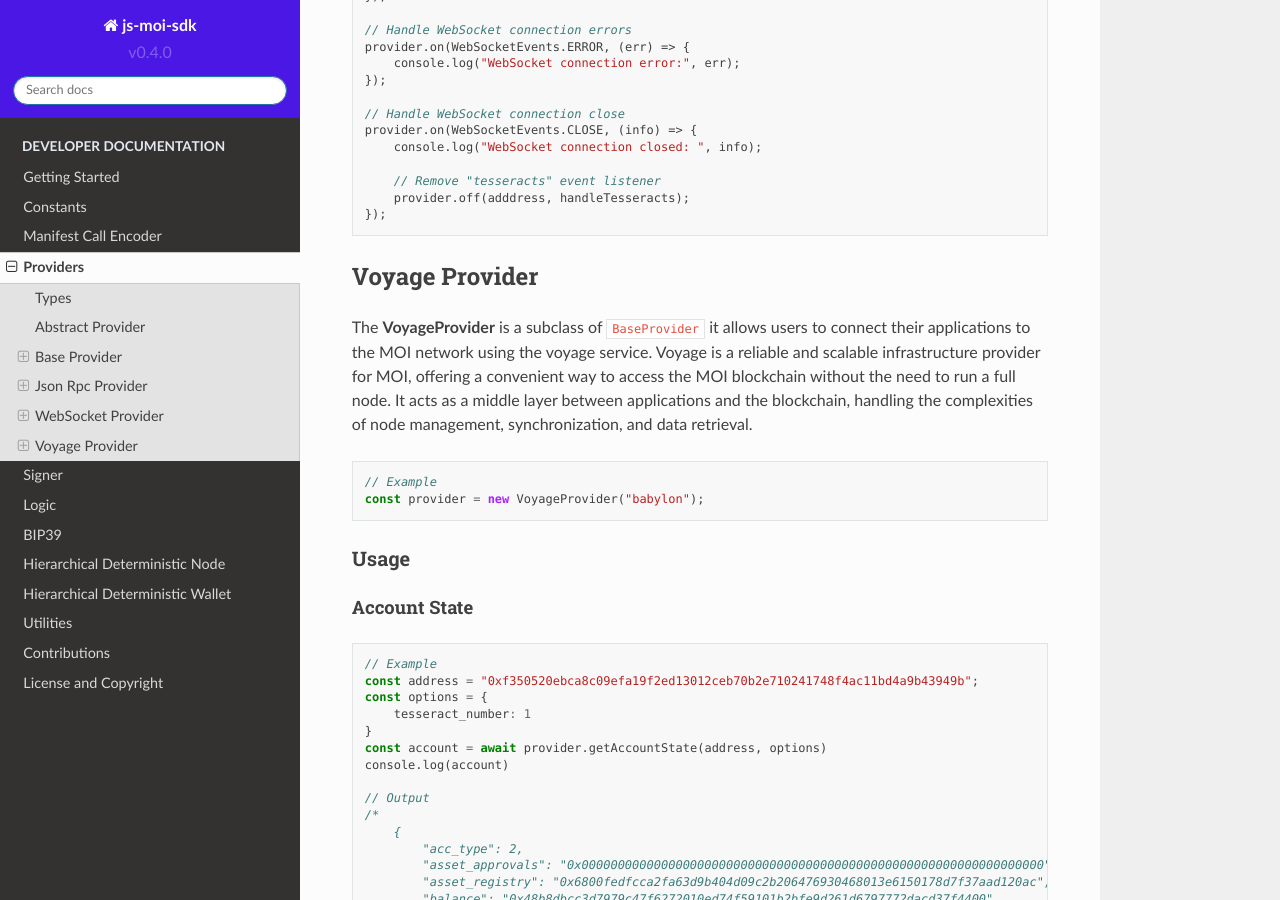
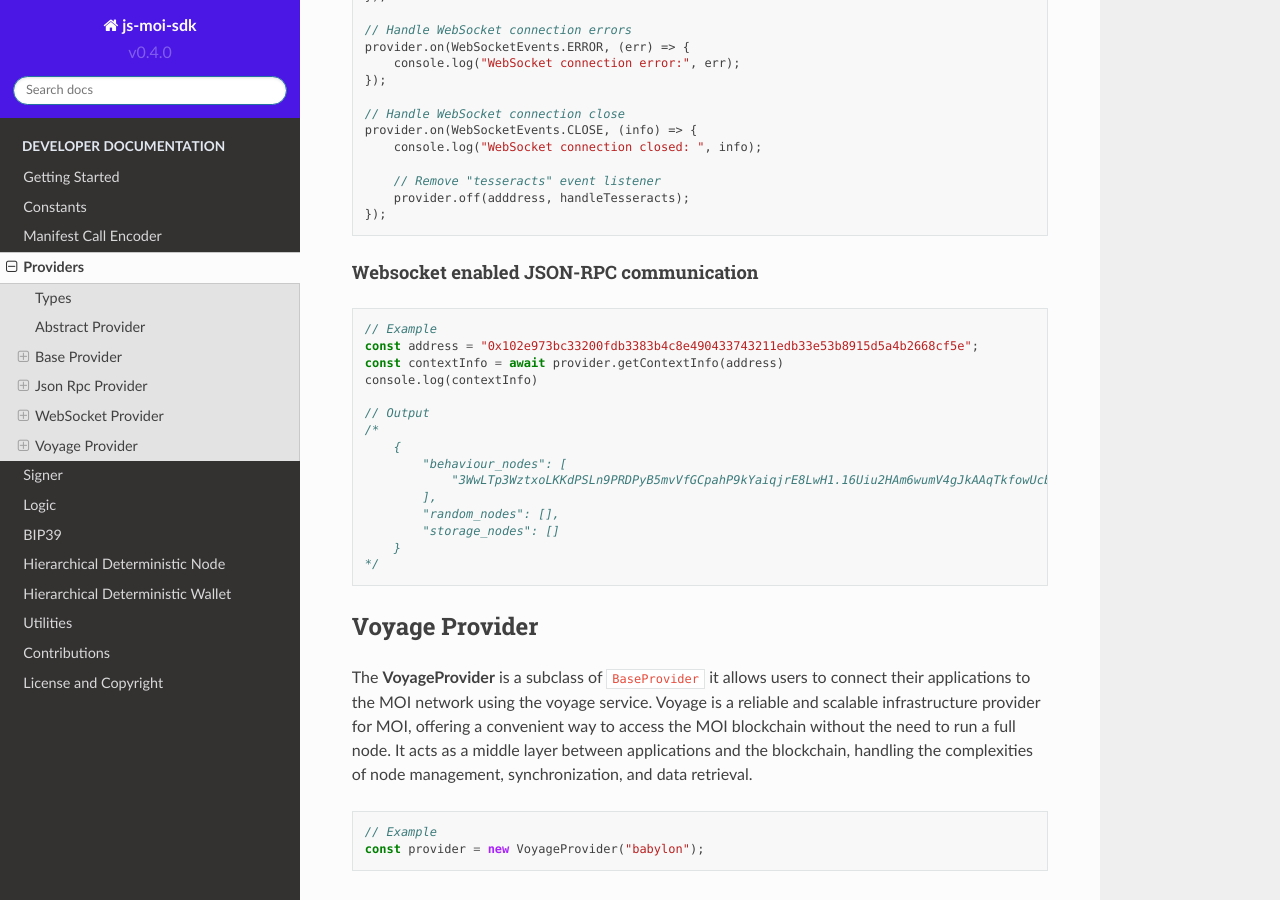
Before and after one commit to sarvalabs/js-moi-sdk, a Sphinx documentation site: the page built from docs/source/providers.rst, in a window 1280 px wide and 900 px high, scrolled down 18480 px. Built offline with Sphinx 7.4.7 and the Read the Docs theme 2.0.0, drawn with Linux system fonts in a browser that asks for light colours.

Commit message:
chore: added an json rpc example to websocket docs

```diff
--- a/docs/source/providers.rst
+++ b/docs/source/providers.rst
@@ -667,6 +667,27 @@ Subscribing to account specific tesseracts
         provider.off(adddress, handleTesseracts);
     });
 
+Websocket enabled JSON-RPC communication
+^^^^^^^^^^^^^^^^^^^^^^^^^^^^^^^^^^^^^^^^^
+
+.. code-block:: javascript
+
+    // Example
+    const address = "0x102e973bc33200fdb3383b4c8e490433743211edb33e53b8915d5a4b2668cf5e";
+    const contextInfo = await provider.getContextInfo(address)
+    console.log(contextInfo)
+
+    // Output
+    /*
+        {
+            "behaviour_nodes": [
+                "3WwLTp3WztxoLKKdPSLn9PRDPyB5mvVfGCpahP9kYaiqjrE8LwH1.16Uiu2HAm6wumV4gJkAAqTkfowUcbF1i1yQmLFcAhjbbJuDu2hURC"
+            ],
+            "random_nodes": [],
+            "storage_nodes": []
+        }
+    */
+
 Voyage Provider
 ---------------
 The **VoyageProvider** is a subclass of ``BaseProvider`` it allows users to
```
